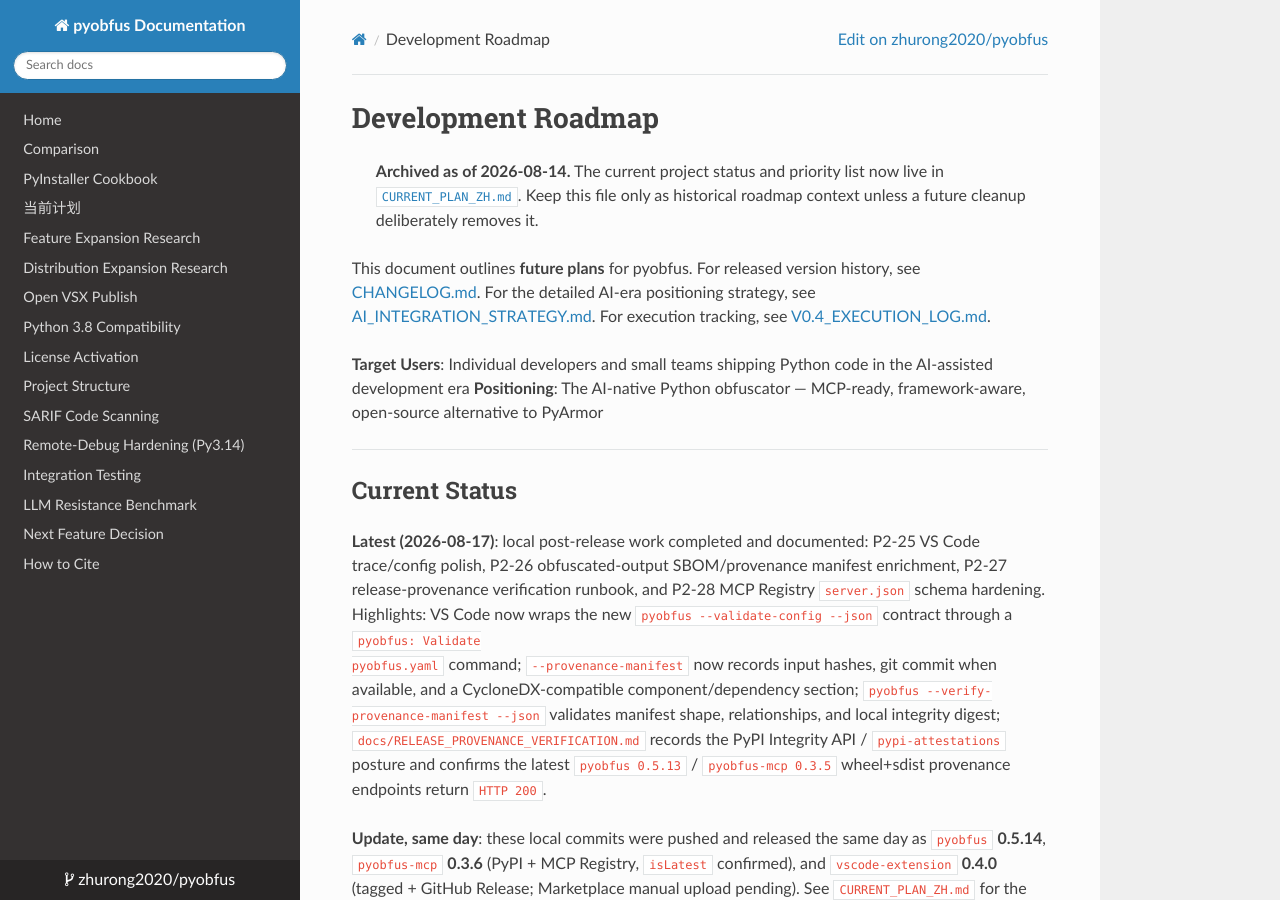
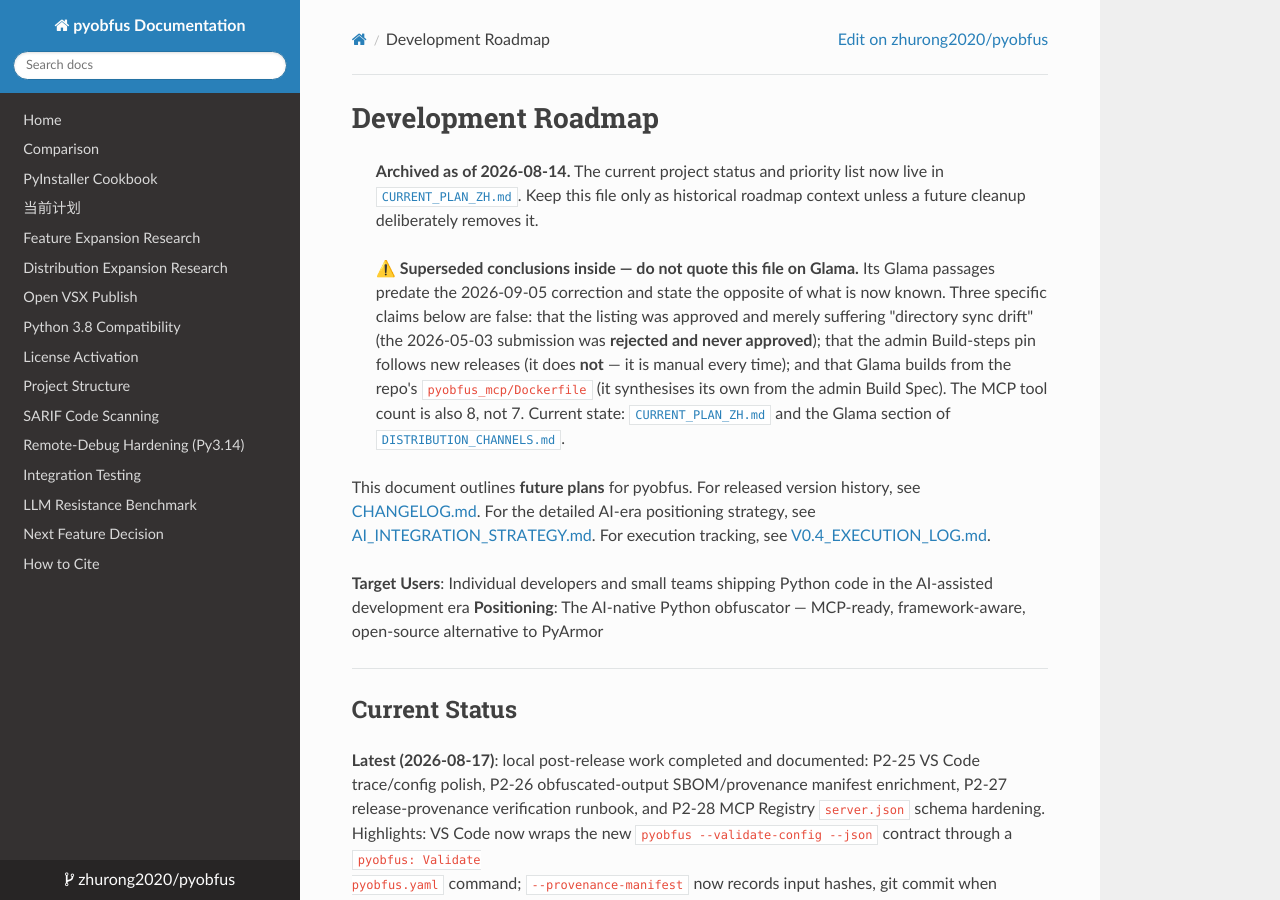
Before and after one commit to zhurong2020/pyobfus, an MkDocs documentation site: the page built from docs/ROADMAP.md, in a window 1280 px wide and 900 px high. Built offline with MkDocs 1.6.1, drawn with Linux system fonts in a browser that asks for light colours; nearby versions of some CDN libraries.

Commit message:
docs: flag the superseded Glama conclusions in the two archived plans
ROADMAP.md and POST_V0.4_TODO.md are archived history, so their bodies are
left as written -- but a cold start scanning them for external-blocker context
would read three claims that the 2026-09-05 correction reversed, and act on
them.

Adds a warning banner to each, naming the specific falsified claims rather
than gesturing at staleness: the listing was never approved (not "approved but
suffering directory sync drift"), the admin Build-steps pin does not follow
releases, and Glama synthesises its own Dockerfile instead of building the
repo's. Also notes the tool count is 8, not the 7 recorded there.

Both banners point at CURRENT_PLAN_ZH.md and the DISTRIBUTION_CHANNELS.md
Glama section for current state.

Co-Authored-By: Claude Opus 5 <noreply@anthropic.com>

```diff
--- a/docs/ROADMAP.md
+++ b/docs/ROADMAP.md
@@ -3,6 +3,17 @@
 > **Archived as of 2026-08-14.** The current project status and priority list now
 > live in [`CURRENT_PLAN_ZH.md`](CURRENT_PLAN_ZH.md). Keep this file only as
 > historical roadmap context unless a future cleanup deliberately removes it.
+
+> ⚠️ **Superseded conclusions inside — do not quote this file on Glama.** Its
+> Glama passages predate the 2026-09-05 correction and state the opposite of
+> what is now known. Three specific claims below are false: that the listing
+> was approved and merely suffering "directory sync drift" (the 2026-05-03
+> submission was **rejected and never approved**); that the admin Build-steps
+> pin follows new releases (it does **not** — it is manual every time); and
+> that Glama builds from the repo's `pyobfus_mcp/Dockerfile` (it synthesises
+> its own from the admin Build Spec). The MCP tool count is also 8, not 7.
+> Current state: [`CURRENT_PLAN_ZH.md`](CURRENT_PLAN_ZH.md) and the Glama
+> section of [`DISTRIBUTION_CHANNELS.md`](DISTRIBUTION_CHANNELS.md).
 
 This document outlines **future plans** for pyobfus. For released version history, see [CHANGELOG.md](../CHANGELOG.md). For the detailed AI-era positioning strategy, see [AI_INTEGRATION_STRATEGY.md](AI_INTEGRATION_STRATEGY.md). For execution tracking, see [V0.4_EXECUTION_LOG.md](V0.4_EXECUTION_LOG.md).
 
```
Also changed, not shown: docs/POST_V0.4_TODO.md (+11 -0 lines).
